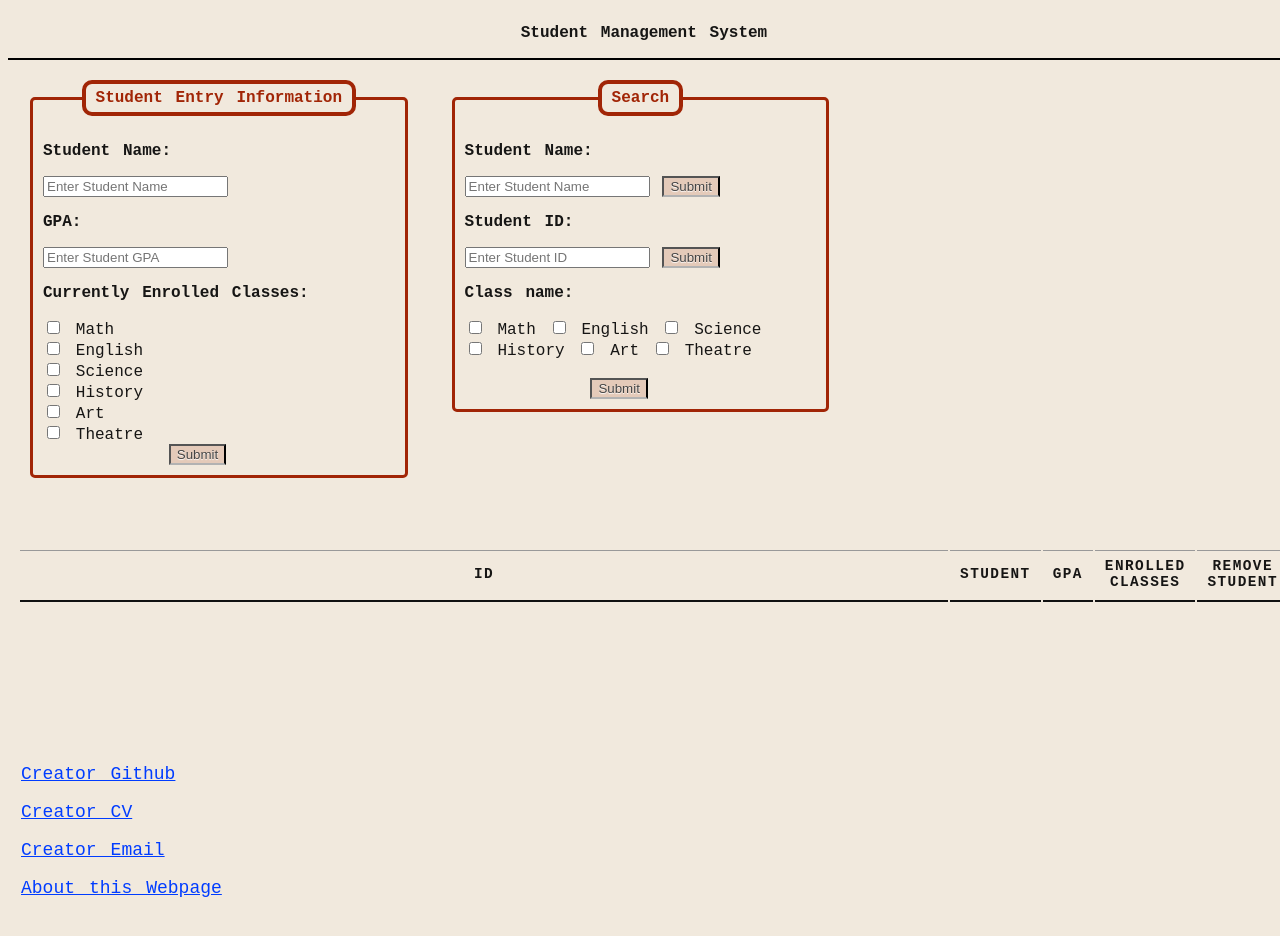
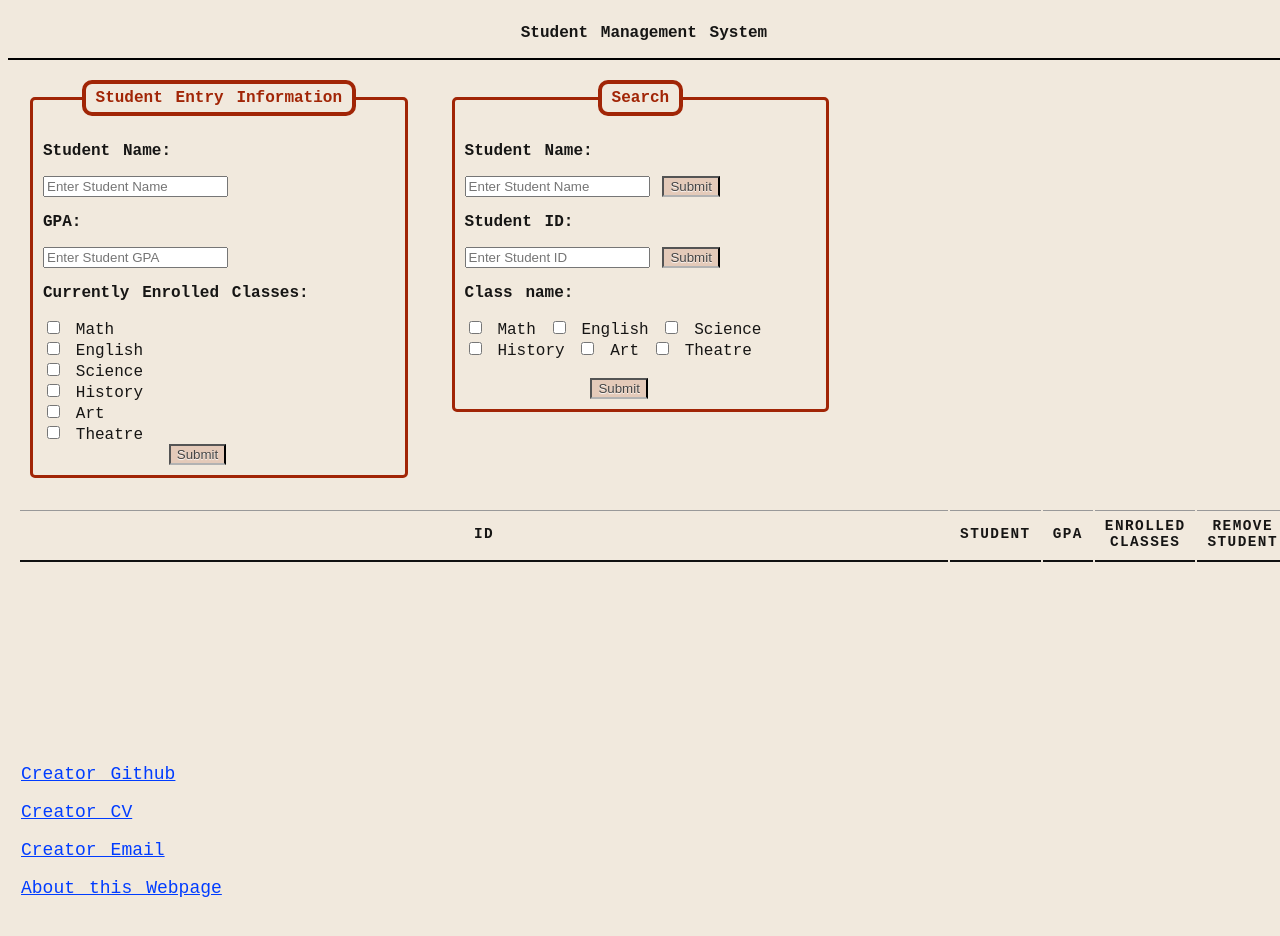
Before and after one commit to GrantMelvin/StudentManagementSystem.io, a plain HTML site: page index.html in a window 1280 px wide. Drawn offline with Linux system fonts and the light colour scheme.

Commit message:
Update Projfin.css

```diff
--- a/Projfin.css
+++ b/Projfin.css
@@ -63,7 +63,7 @@ table
     height: 200px ;
     border-spacing: collapse ;
     margin: 10px ;
-    padding-top: 50px;
+    padding-top: 10px;
     overflow-y: scroll ;
     display: block ;
 }
```
